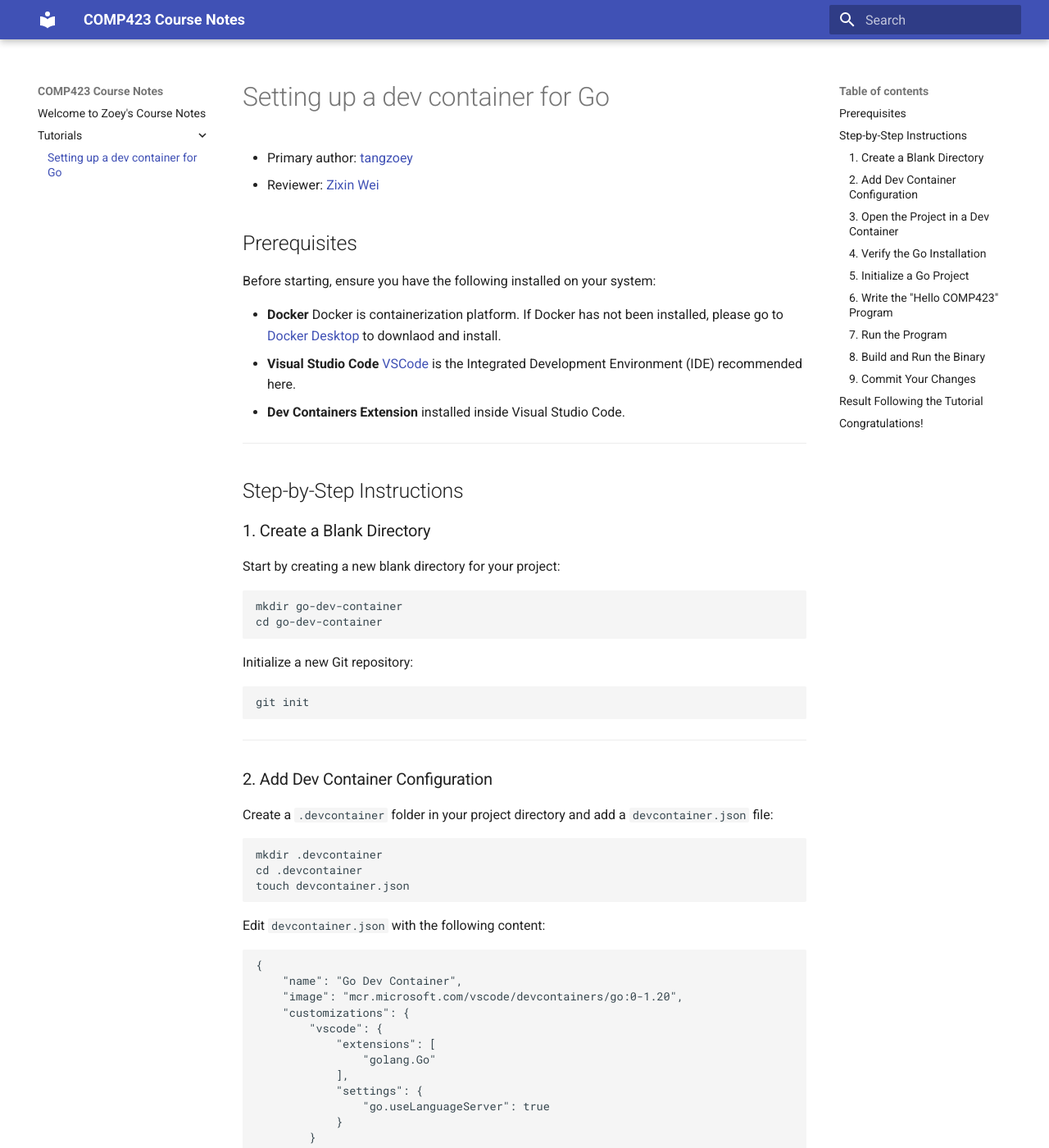
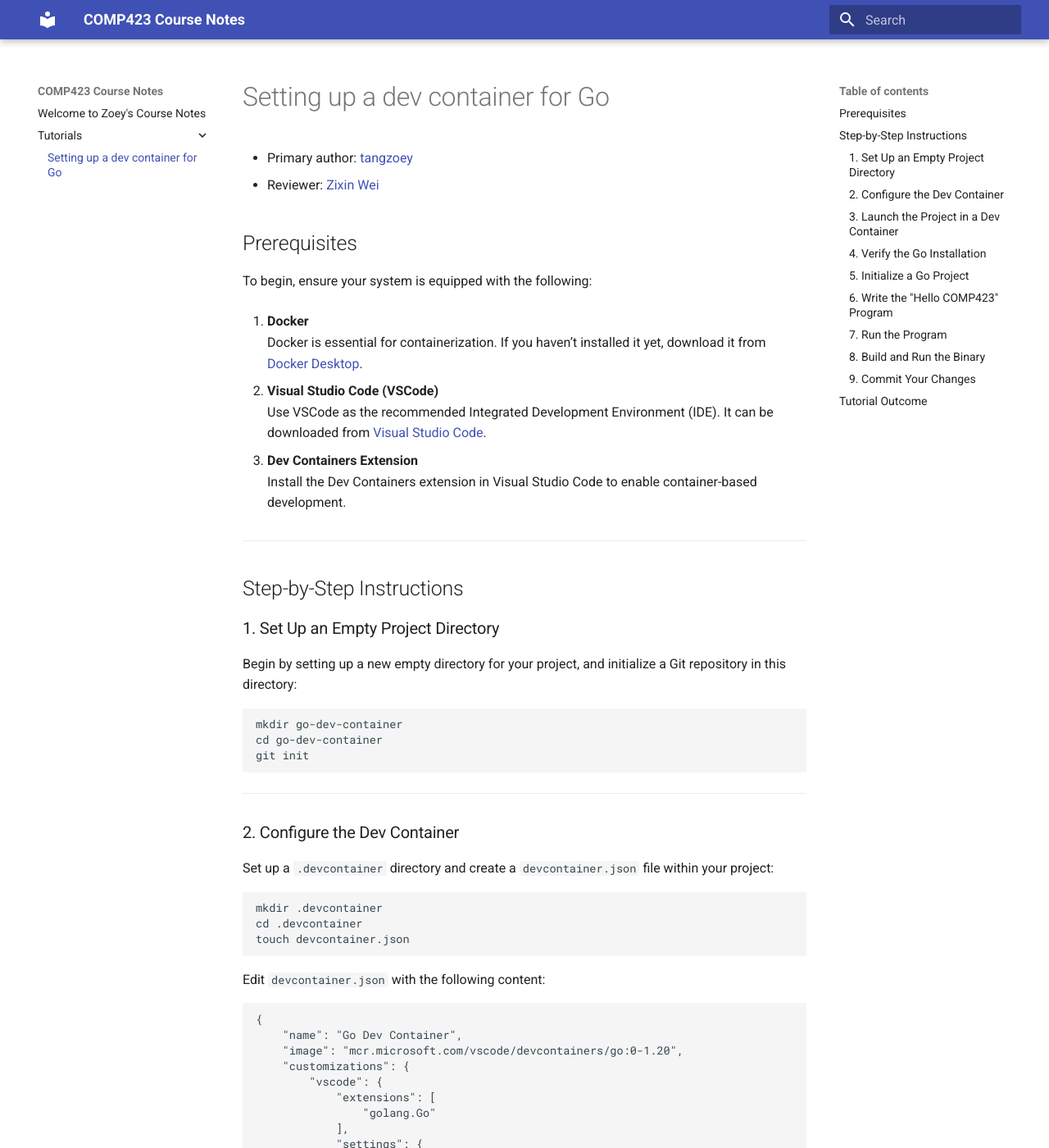
Before and after one commit to tangzoey/comp423-course-notes, an MkDocs documentation site: the page built from docs/tutorials/go-setup.md, in a window 1280 px wide and 1400 px high. Shown: the whole window at 82% size. Built offline with MkDocs 1.6.1 and Material for MkDocs 9.7.7, drawn with Linux system fonts in a browser that asks for light colours; some of the changed text lies outside the part shown.

Commit message:
provide some advice on go tutorial

````diff
--- a/docs/tutorials/go-setup.md
+++ b/docs/tutorials/go-setup.md
@@ -5,36 +5,37 @@
 
 ## Prerequisites
 
-Before starting, ensure you have the following installed on your system:
+To begin, ensure your system is equipped with the following:
 
-- **Docker**  Docker is containerization platform. If Docker has not been installed, please go to [Docker Desktop](https://www.docker.com/products/docker-desktop/) to downlaod and install.
-- **Visual Studio Code**  [VSCode](https://code.visualstudio.com/) is the Integrated Development Environment (IDE) recommended here.
-- **Dev Containers Extension**  installed inside Visual Studio Code.
+1. **Docker**
+   Docker is essential for containerization. If you haven’t installed it yet, download it from [Docker Desktop](https://www.docker.com/products/docker-desktop/).
+
+2. **Visual Studio Code (VSCode)**
+   Use VSCode as the recommended Integrated Development Environment (IDE). It can be downloaded from [Visual Studio Code](https://code.visualstudio.com/).
+
+3. **Dev Containers Extension**
+   Install the Dev Containers extension in Visual Studio Code to enable container-based development.
+
 
 ---
 
 ## Step-by-Step Instructions
 
-### 1. Create a Blank Directory
+### 1. Set Up an Empty Project Directory
 
-Start by creating a new blank directory for your project:
+Begin by setting up a new empty directory for your project, and initialize a Git repository in this directory:
 
 ```bash
 mkdir go-dev-container
 cd go-dev-container
-```
-
-Initialize a new Git repository:
-
-```bash
 git init
 ```
 
 ---
 
-### 2. Add Dev Container Configuration
+### 2. Configure the Dev Container
 
-Create a `.devcontainer` folder in your project directory and add a `devcontainer.json` file:
+Set up a `.devcontainer` directory and create a `devcontainer.json` file within your project:
 
 ```bash
 mkdir .devcontainer
@@ -65,14 +66,14 @@
 
 **Explanation:**
 
-- ```"image"``` Uses the official Microsoft Go Dev Container base image.
-- ```"extensions": ["golang.Go"]``` Ensures the Go VS Code plugin is installed.
+- ```"image"``` Specifies Microsoft's official Go development container image.
+- ```"extensions": ["golang.Go"]``` Ensures the Go extension for VSCode is automatically installed.
 - ```"go.useLanguageServer": true``` Configures Go tools to use the language server.
 - ```"postCreateCommand": "go version"``` Verifies the installed Go version after the container is built.
 
 ---
 
-### 3. Open the Project in a Dev Container
+### 3. Launch the Project in a Dev Container
 
 1. Open the project directory in VS Code.
 2. Use the Command Palette (`Ctrl+Shift+P`) and select `Dev Containers: Reopen in Container`.
@@ -182,10 +183,6 @@
 
 ---
 
-## Result Following the Tutorial
+## Tutorial Outcome
 
-An expected result of the go project is given at [Github](https://github.com/tangzoey/comp423-go-container).
-
-## Congratulations!
-
-You have successfully run your first go program!
+To see an example of the completed Go project, visit the following [GitHub repository](https://github.com/tangzoey/comp423-go-container).
--- a/requirements.txt
+++ b/requirements.txt
@@ -1,2 +1,2 @@
 mkdocs
-mkdocs-material~=9
+mkdocs-material~=9.5
````
Also changed, not shown: other parts of docs/tutorials/go-setup.md (+1 -1 lines).
